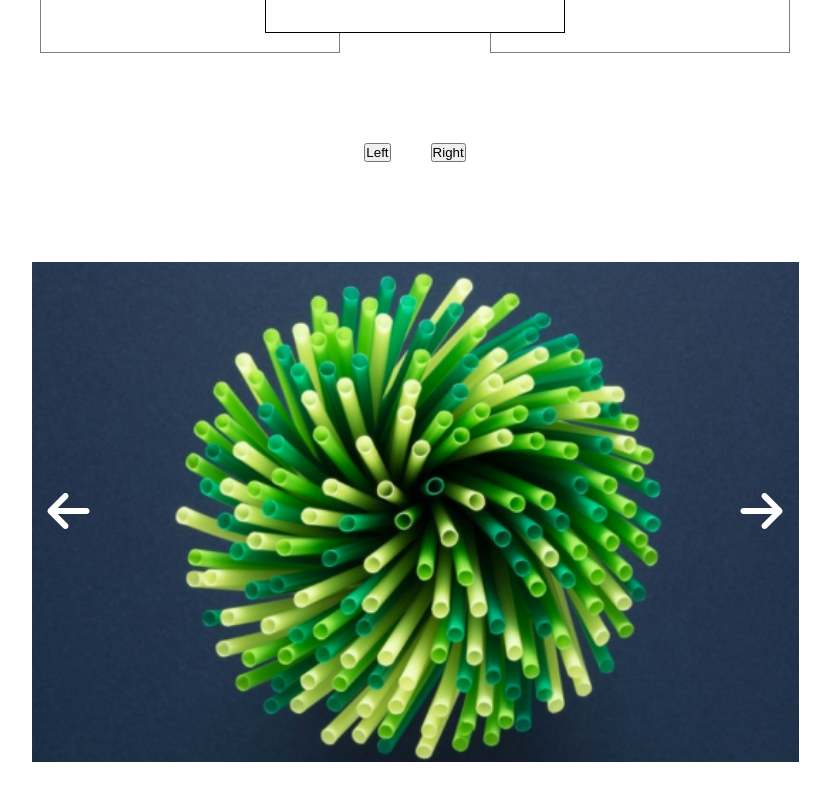
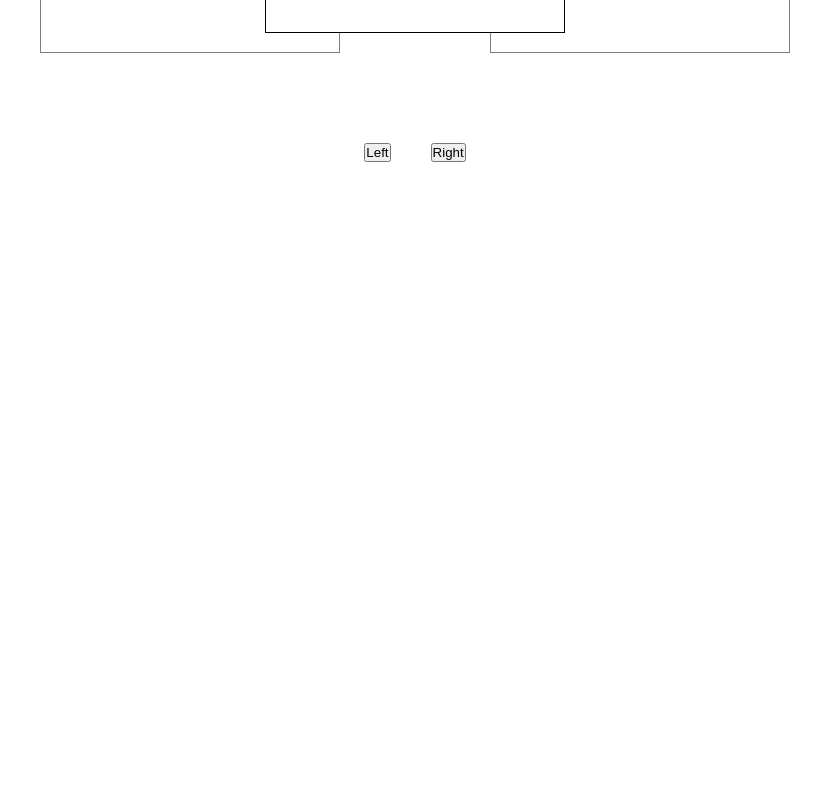
Before and after one commit to savus/carousel-practice, a React (Vite) app: page / in a window 1280 px wide. Shown: the part 636-1436 px from the top of the page, without its empty margins (225-1055 px from the left). After the commit the page ends 800 px from the top, so only its background shows below. Built offline with nearby package versions, Linux system fonts and the light colour scheme.

Commit message:
redo react carousel

```diff
--- a/src/App.jsx
+++ b/src/App.jsx
@@ -1,7 +1,5 @@
 import "../src/css/main.css";
 import { CarouselComponent } from "./Components/CarouselComponent";
-import ImageSlider from "./Components/ImageSlider";
-import { sliderImages } from "./slider-images";
 
 function App() {
   return (
@@ -55,7 +53,6 @@ function App() {
         <button className="right-arrow">Right</button>
       </div>
       <CarouselComponent />
-      <ImageSlider imageUrls={sliderImages} />
     </>
   );
 }
--- a/src/Components/ImageSlider.tsx
+++ /dev/null
@@ -1,45 +0,0 @@
-import React, { useState } from "react";
-import "../css/image-slider.css";
-
-type TImageSliderProps = {
-  imageUrls: string[];
-};
-
-function ImageSlider({ imageUrls }: TImageSliderProps) {
-  const [sliderIndex, setSliderIndex] = useState(0);
-
-  function showNextImage() {
-    setSliderIndex(sliderIndex === 0 ? imageUrls.length - 1 : sliderIndex - 1);
-  }
-
-  function showPreviousImage() {
-    setSliderIndex((index) => {
-      if (index === imageUrls.length - 1) return 0;
-      else return index + 1;
-    });
-  }
-
-  return (
-    <div className="image-slider-container">
-      <div className="image-slider">
-        <img src={imageUrls[sliderIndex]} alt="" className="image-slider-img" />
-        <button
-          onClick={showPreviousImage}
-          className="image-slider-btn button-left"
-          style={{ left: 0 }}
-        >
-          <i className="fa-solid fa-arrow-left"></i>
-        </button>
-        <button
-          onClick={showNextImage}
-          className="image-slider-btn button-right"
-          style={{ right: 0 }}
-        >
-          <i className="fa-solid fa-arrow-right"></i>
-        </button>
-      </div>
-    </div>
-  );
-}
-
-export default ImageSlider;
--- a/src/css/image-slider.css
+++ /dev/null
@@ -1,43 +0,0 @@
-*,
-*::before,
-*::after {
-  box-sizing: border-box;
-  padding: 0;
-  margin: 0;
-}
-
-.image-slider-container {
-  max-width: 767px;
-  width: 100%;
-  height: 500px;
-  margin: 100px auto;
-  position: relative;
-}
-
-.image-slider {
-  width: 100%;
-  height: 100%;
-}
-
-.image-slider-img {
-  width: 100%;
-  height: 100%;
-  object-fit: cover;
-  display: block;
-}
-
-.image-slider-btn {
-  all: unset;
-  font-size: 3rem;
-  position: absolute;
-  top: 0;
-  bottom: 0;
-  transition: background-color 100ms ease-in-out;
-  cursor: pointer;
-  padding: 1rem;
-  color: white;
-}
-
-.image-slider-btn:hover {
-  background-color: rgba(0, 0, 0, 0.2);
-}
```
